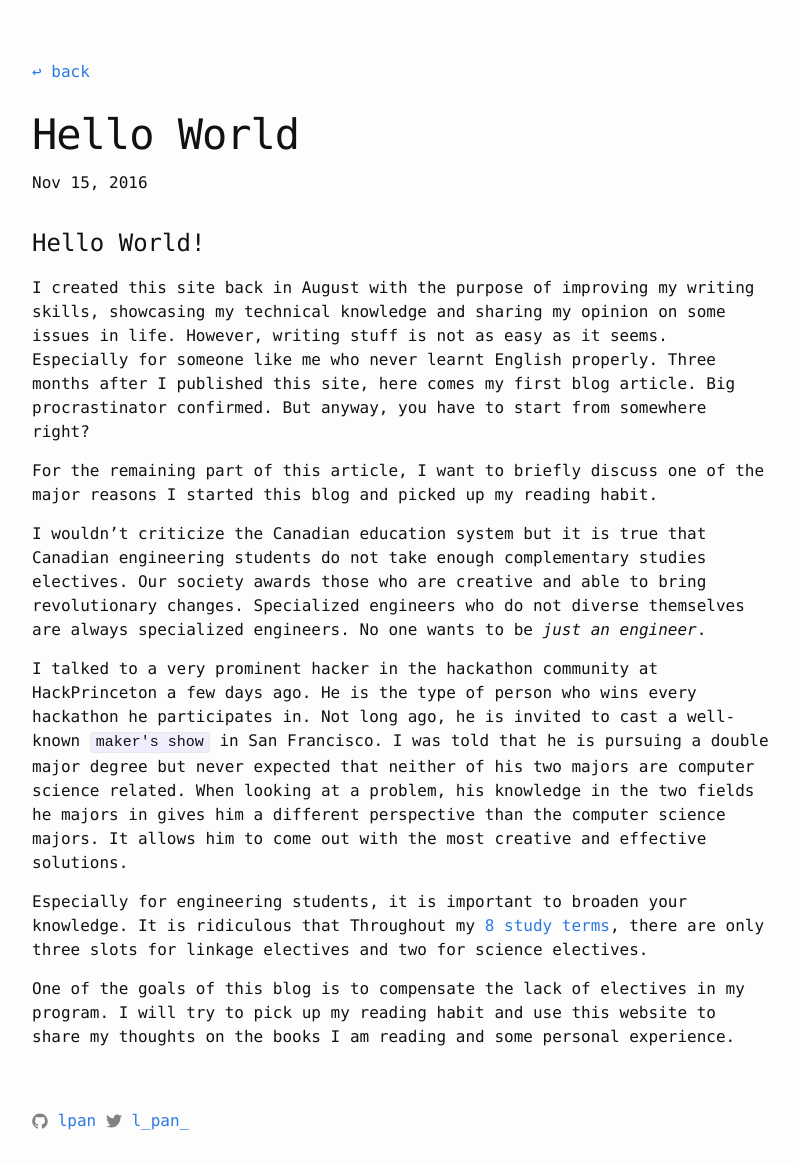
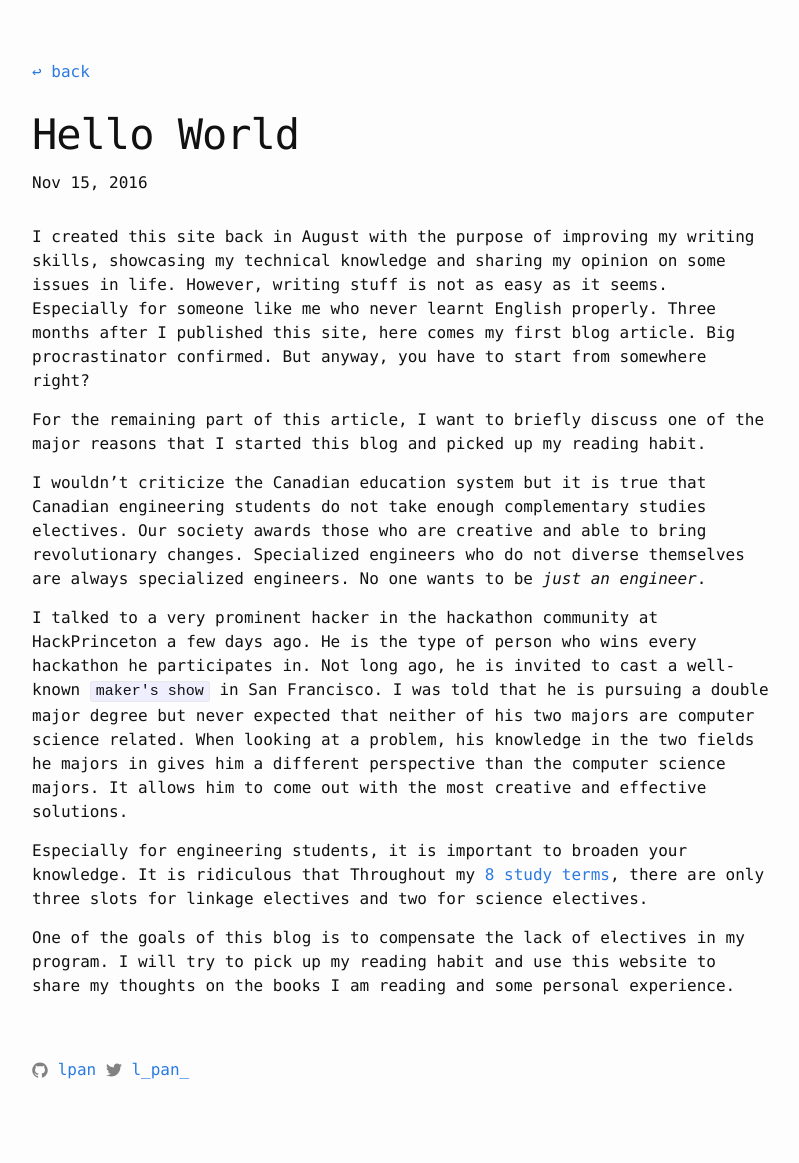
Before and after one commit to lpan/lpan.github.io, a Jekyll site: the page built from _posts/2016-11-15-hello-world.md, in a window 1280 px wide. Shown: the whole page, without its empty margins (238-1037 px from the left). Built offline with Jekyll 4.4.1, drawn with Linux system fonts in a browser that asks for light colours; after the commit the page ends 1112 px from its top, so only the background shows below that.

```diff
--- a/_posts/2016-11-15-hello-world.md
+++ b/_posts/2016-11-15-hello-world.md
@@ -4,8 +4,6 @@ title:  "Hello World"
 date:   2016-11-15
 categories: misc
 ---
-
-# Hello World!
 
 I created this site back in August with the purpose of improving my writing
 skills, showcasing my technical knowledge and sharing my opinion on some issues
@@ -15,7 +13,7 @@ published this site, here comes my first blog article. Big procrastinator
 confirmed. But anyway, you have to start from somewhere right?
 
 For the remaining part of this article, I want to briefly discuss one of the
-major reasons I started this blog and picked up my reading habit.
+major reasons that I started this blog and picked up my reading habit.
 
 I wouldn't criticize the Canadian education system but it is true that Canadian
 engineering students do not take enough complementary studies electives. Our
```
Also changed, not shown: _posts/2016-11-30-why-react.md (+1 -0 lines).
